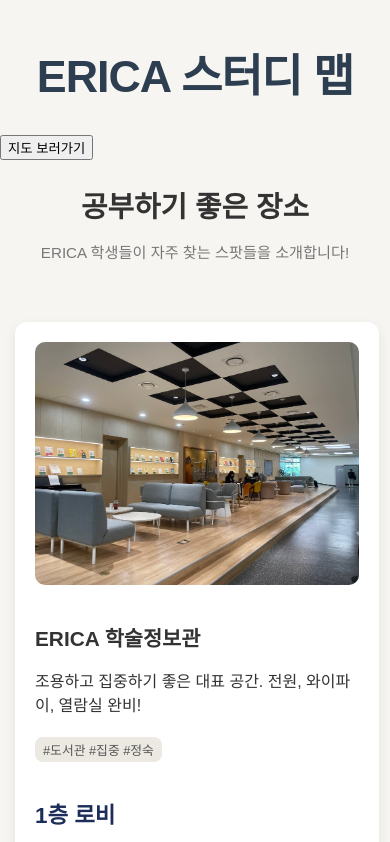
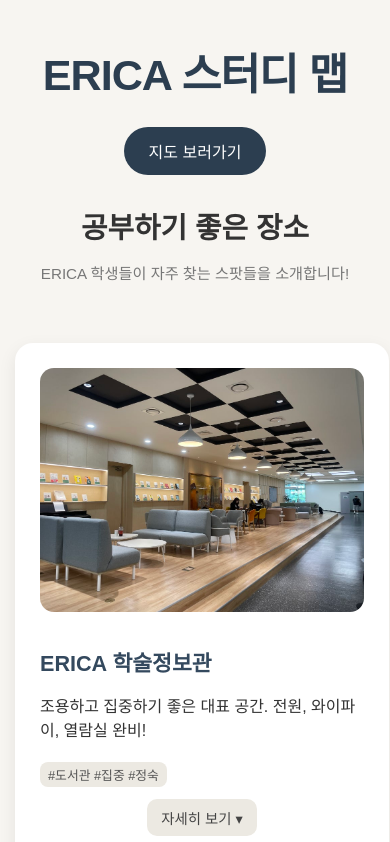
Before and after one commit to kim-in-ae/erica-study-map, a plain HTML site: page erica-study-map-main/index.html in a window 390 px wide. Shown: the top 842 px of the page. Drawn offline with Linux system fonts and the light colour scheme.

Commit message:
UI 디테일 업그레이드

```diff
--- a/erica-study-map-main/index.html
+++ b/erica-study-map-main/index.html
@@ -33,6 +33,8 @@
             <h3>ERICA 학술정보관</h3>
             <p>조용하고 집중하기 좋은 대표 공간. 전원, 와이파이, 열람실 완비!</p>
             <p class="tag">#도서관 #집중 #정숙</p>
+
+            <button class="toggle-btn">자세히 보기 ▾</button>
 
             <!-- ▼ 하위 장소들 소개 시작 ▼ -->
              <div class="sub-places">
@@ -175,5 +177,22 @@
         <p>Team Name</p>
     </footer>
 
+    <script>
+    const toggleBtn = document.querySelector('.toggle-btn');
+    const subPlaces = document.querySelector('.sub-places');
+
+    toggleBtn.addEventListener('click', () => {
+        const isHidden = subPlaces.style.display === 'none' || subPlaces.style.display === '';
+
+        if (isHidden) {
+            subPlaces.style.display = 'block';
+            toggleBtn.textContent = '접기 ▴';
+        } else {
+            subPlaces.style.display = 'none';
+            toggleBtn.textContent = '자세히 보기 ▾';
+        }
+    });
+</script>
+
    </body>
    </html>
--- a/erica-study-map-main/style.css
+++ b/erica-study-map-main/style.css
@@ -115,3 +115,124 @@
   line-height: 1.5;
   color: #444;
 }
+
+/* 메인 제목 감성 스타일 */
+h1 {
+    text-align: center;
+    margin-top: 40px;
+    font-size: 2.7rem;
+    font-weight: 600;
+    color: #2c3e50; /* 딥네이비 톤 */
+    letter-spacing: -1px;
+    margin-bottom: 25px;
+}
+
+/* 지도 보러가기 버튼 */
+button {
+    display: block;
+    margin: 0 auto;
+    margin-bottom: 30px;
+    padding: 12px 25px;
+    background-color: #2c3e50;
+    color: white;
+    border: none;
+    border-radius: 30px;
+    font-size: 1rem;
+    cursor: pointer;
+    transition: 0.25s ease;
+}
+
+button:hover {
+    background-color: #3d4f63;
+}
+
+/* 장소 카드 최종 디자인 */
+.place-card {
+    background: #ffffff;
+    padding: 25px;
+    border-radius: 18px;
+    margin-bottom: 35px;
+    box-shadow: 0px 6px 18px rgba(0, 0, 0, 0.08);
+}
+
+/* 카드 이미지 스타일 */
+.place-card img {
+    width: 100%;
+    border-radius: 14px;
+    margin-bottom: 18px;
+}
+
+/* 카드 제목 */
+.place-card h3 {
+    font-size: 1.35rem;
+    margin: 12px 0 10px 0;
+    font-weight: 700;
+    color: #34495e;
+}
+
+/* 하위 장소 전체 컨테이너 */
+.sub-places {
+    margin-top: 20px;
+    padding-left: 10px;
+}
+
+/* 하위 장소 아이템 */
+.sub-place {
+    margin-bottom: 20px;
+}
+
+.sub-place h3 {
+    font-size: 1.1rem;
+    font-weight: 600;
+    color: #2c3e50;
+    margin-bottom: 5px;
+}
+
+.sub-place p {
+    margin: 4px 0;
+    color: #555;
+}
+
+/* 하위 장소 토글 버튼 */
+.toggle-btn {
+    background: #ece9e2;
+    color: #444;
+    border: none;
+    padding: 8px 14px;
+    border-radius: 10px;
+    cursor: pointer;
+    font-size: 0.9rem;
+    margin-bottom: 10px;
+    transition: 0.2s;
+}
+
+.toggle-btn:hover {
+    background: #ded7c9;
+}
+
+/* 기본: 하위 장소 숨기기 */
+.sub-places {
+    display: none;
+}
+
+/* 하위 장소 토글 버튼 */
+.toggle-btn {
+    background: #ece9e2;
+    color: #444;
+    border: none;
+    padding: 8px 14px;
+    border-radius: 10px;
+    cursor: pointer;
+    font-size: 0.9rem;
+    margin-bottom: 10px;
+    transition: 0.2s;
+}
+
+.toggle-btn:hover {
+    background: #ded7c9;
+}
+
+/* 기본: 하위 장소 숨기기 */
+.sub-places {
+    display: none;
+}
```
